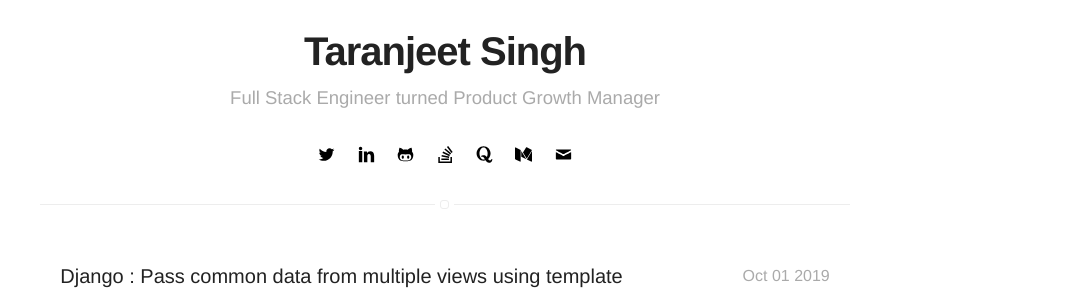
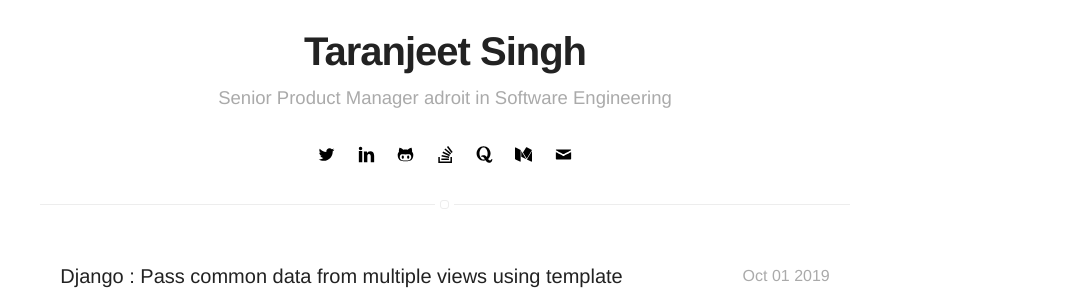
Before and after one commit to taranjeet/taranjeet.github.io, a Jekyll site: the page built from blog/index.html, in a window 1280 px wide. Shown: the part 246-536 px from the top of the page, without its empty margins (195-1280 px from the left). Built offline with Jekyll 4.4.1, drawn with Linux system fonts in a browser that asks for light colours; the list of posts is cut into pages by our own code.

Commit message:
Update _config.yml

```diff
--- a/_config.yml
+++ b/_config.yml
@@ -1,9 +1,9 @@
 # main text of home
 name: Taranjeet Singh
-bio: Full Stack Engineer turned Product Growth Manager
+bio: Senior Product Manager adroit in Software Engineering
 
 # twitter summary info
-description: Things I learn
+# description: Things I learn
 
 # if it's an external image, update below for true
 # better with square images
```
